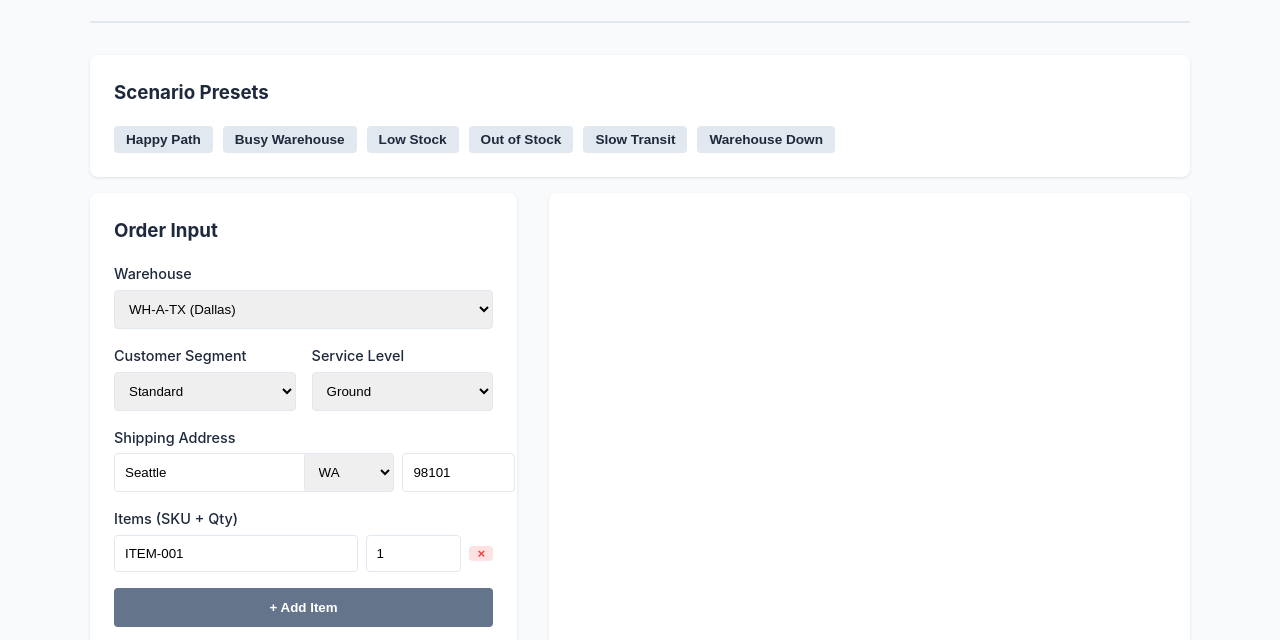
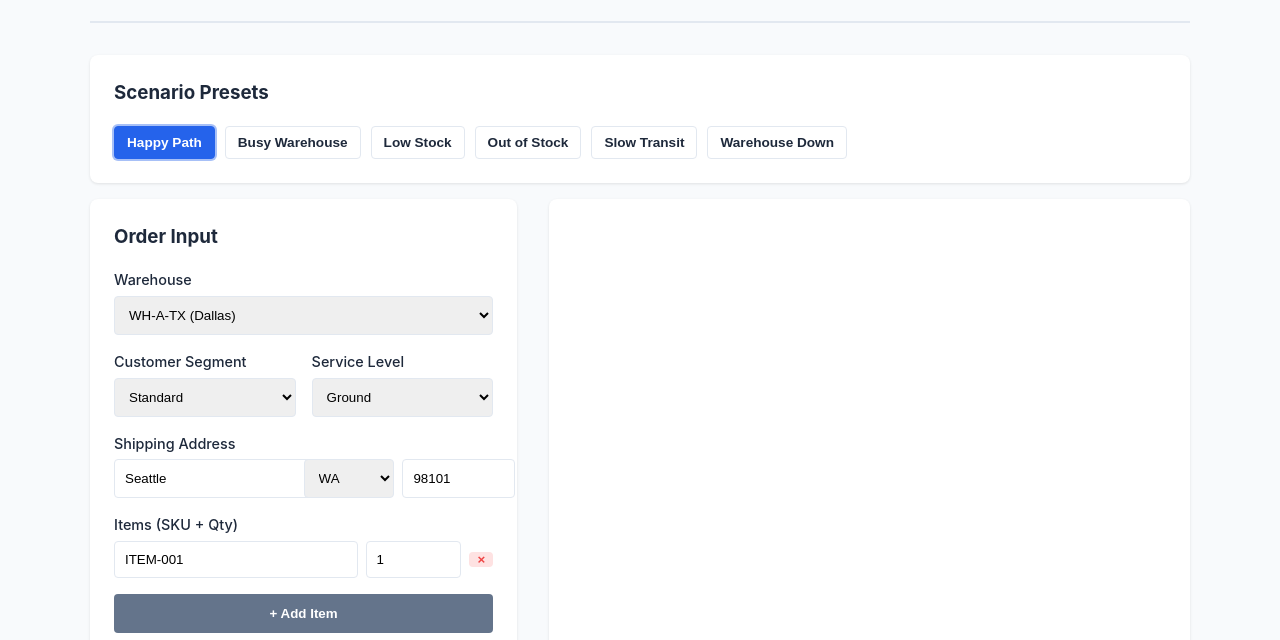
Before and after one commit to coderkanasu/edd-test, a website: page playground/index.html in a window 1280 px wide. Shown: the part 106-746 px from the top of the page. Drawn offline with Linux system fonts and the light colour scheme.

Commit message:
feat: add active state highlighting for scenario presets in playground

```diff
--- a/playground/script.js
+++ b/playground/script.js
@@ -30,6 +30,15 @@ function initPresets() {
 }
 
 function applyPreset(p) {
+    // Remove active class from all preset buttons
+    document.querySelectorAll('.preset-btn').forEach(btn => btn.classList.remove('active'));
+
+    // Add active class to the clicked button (finding by name)
+    const buttons = document.querySelectorAll('.preset-btn');
+    buttons.forEach(btn => {
+        if (btn.innerText === p.name) btn.classList.add('active');
+    });
+
     document.getElementById('scenario-warehouse').value = p.warehouse;
     document.getElementById('scenario-inventory').value = p.inventory;
     document.getElementById('scenario-carrier').value = p.carrier;
--- a/playground/style.css
+++ b/playground/style.css
@@ -254,3 +254,25 @@ pre {
 .btn-small { padding: 4px 8px; font-size: 11px; width: auto; }
 
 .hidden { display: none !important; }
+
+.preset-btn.active {
+    background-color: var(--primary);
+    color: white;
+    border-color: var(--primary);
+    box-shadow: 0 0 0 2px rgba(37, 99, 235, 0.4);
+}
+
+.preset-btn {
+    border: 1px solid var(--border);
+    background: white;
+    color: var(--text);
+    padding: 8px 12px;
+    border-radius: 4px;
+    cursor: pointer;
+    font-size: 0.85rem;
+    transition: all 0.2s;
+}
+
+.preset-btn:hover {
+    background: #f1f5f9;
+}
```
